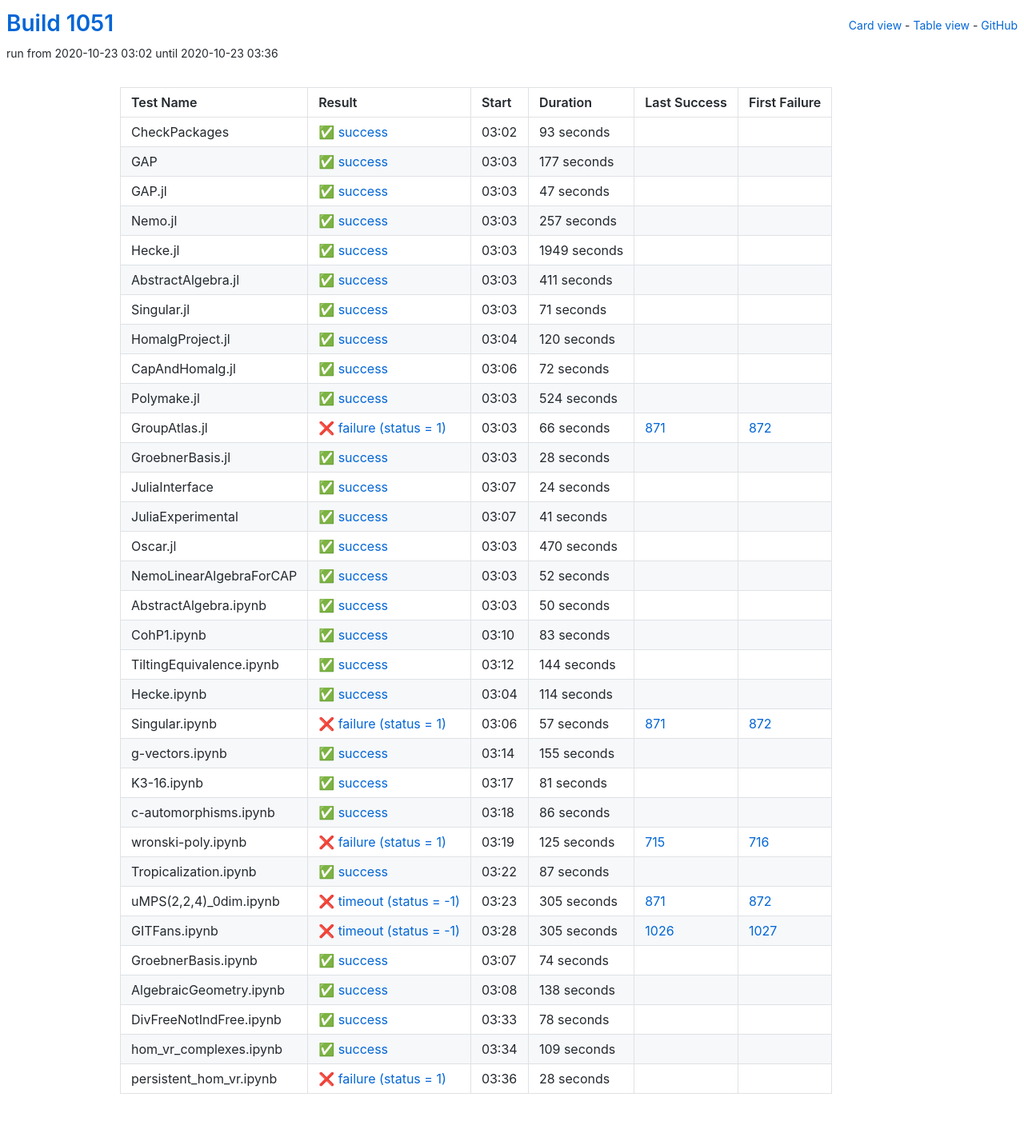
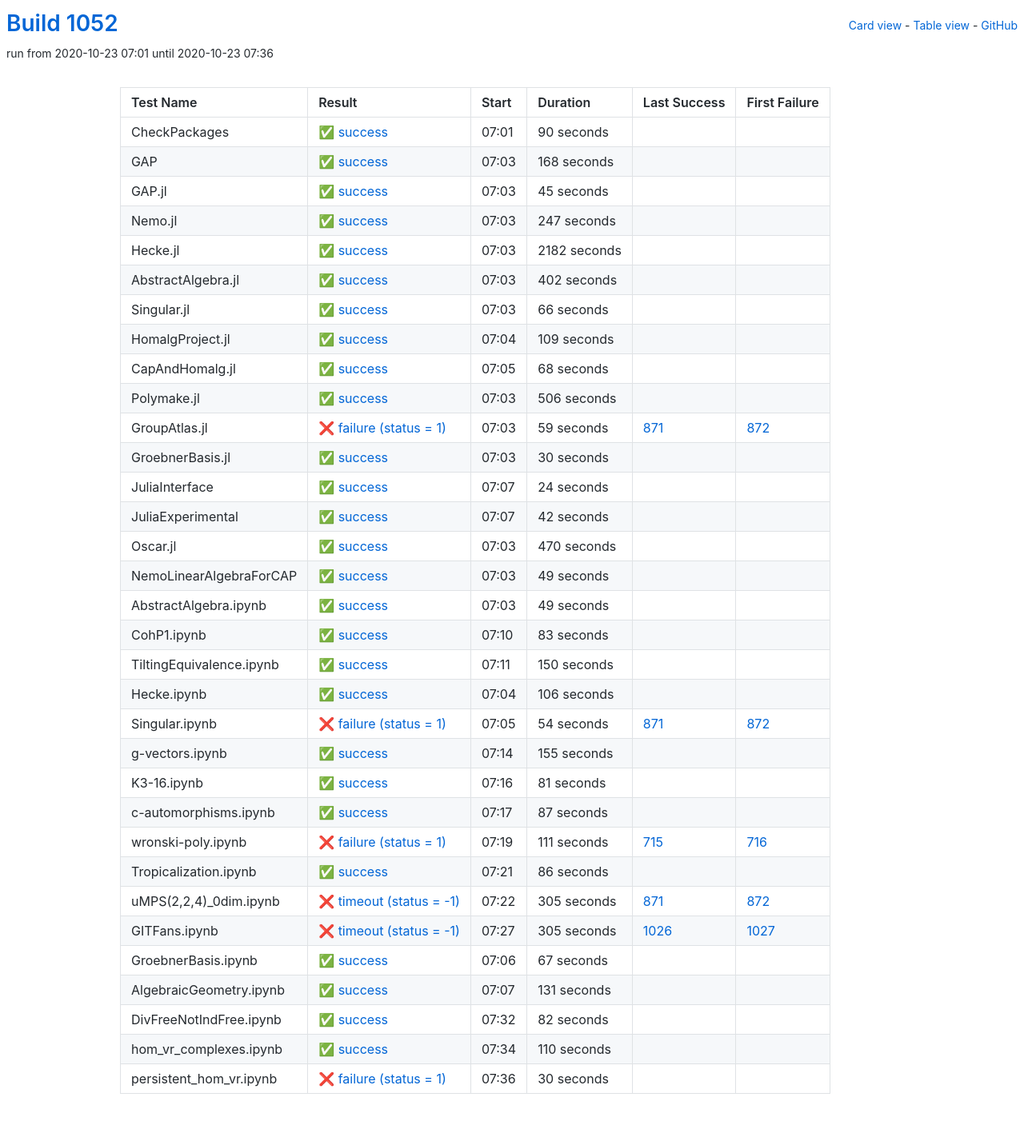
Before and after one commit to oscar-system/oscar-ci-status-stable, a Jekyll site: the page built from table.html, in a window 1280 px wide. Shown: the whole page at 80% size. Built offline with Jekyll 4.4.1, drawn with Linux system fonts in a browser that asks for light colours.

Commit message:
Build #1052

```diff
--- a/_data/ci.yml
+++ b/_data/ci.yml
@@ -1,6 +1,6 @@
 ---
-build: 1051
-build_url: https://oscarci.mathematik.uni-kl.de/job/oscar-stable/1051/
+build: 1052
+build_url: https://oscarci.mathematik.uni-kl.de/job/oscar-stable/1052/
 job: oscar-stable
 organization: oscar-system
 repo: oscar-ci-status-stable
@@ -8,152 +8,152 @@ repourl: https://github.com/oscar-system/oscar-ci-status-stable
 tests:
 - name: CheckPackages
   id: checkpackages
-  log: https://oscarci.mathematik.uni-kl.de/job/oscar-stable/1051/artifact/logs/build-1051/CheckPackages.log
-  start: 2020-10-23 03:02
+  log: https://oscarci.mathematik.uni-kl.de/job/oscar-stable/1052/artifact/logs/build-1052/CheckPackages.log
+  start: 2020-10-23 07:01
   success: true
   exitcode: 0
   status: success
-  duration: 93
+  duration: 90
   last_success: false
   last_success_url:
   first_failure: false
   first_failure_url:
 - name: GAP
   id: gap
-  log: https://oscarci.mathematik.uni-kl.de/job/oscar-stable/1051/artifact/logs/build-1051/GAP.log
-  start: 2020-10-23 03:03
+  log: https://oscarci.mathematik.uni-kl.de/job/oscar-stable/1052/artifact/logs/build-1052/GAP.log
+  start: 2020-10-23 07:03
   success: true
   exitcode: 0
   status: success
-  duration: 177
+  duration: 168
   last_success: false
   last_success_url:
   first_failure: false
   first_failure_url:
 - name: GAP.jl
   id: gap-jl
-  log: https://oscarci.mathematik.uni-kl.de/job/oscar-stable/1051/artifact/logs/build-1051/GAP.jl.log
-  start: 2020-10-23 03:03
+  log: https://oscarci.mathematik.uni-kl.de/job/oscar-stable/1052/artifact/logs/build-1052/GAP.jl.log
+  start: 2020-10-23 07:03
   success: true
   exitcode: 0
   status: success
-  duration: 47
+  duration: 45
   last_success: false
   last_success_url:
   first_failure: false
   first_failure_url:
 - name: Nemo.jl
   id: nemo-jl
-  log: https://oscarci.mathematik.uni-kl.de/job/oscar-stable/1051/artifact/logs/build-1051/Nemo.jl.log
-  start: 2020-10-23 03:03
+  log: https://oscarci.mathematik.uni-kl.de/job/oscar-stable/1052/artifact/logs/build-1052/Nemo.jl.log
+  start: 2020-10-23 07:03
   success: true
   exitcode: 0
   status: success
-  duration: 257
+  duration: 247
   last_success: false
   last_success_url:
   first_failure: false
   first_failure_url:
 - name: Hecke.jl
   id: hecke-jl
-  log: https://oscarci.mathematik.uni-kl.de/job/oscar-stable/1051/artifact/logs/build-1051/Hecke.jl.log
-  start: 2020-10-23 03:03
+  log: https://oscarci.mathematik.uni-kl.de/job/oscar-stable/1052/artifact/logs/build-1052/Hecke.jl.log
+  start: 2020-10-23 07:03
   success: true
   exitcode: 0
   status: success
-  duration: 1949
+  duration: 2182
   last_success: false
   last_success_url:
   first_failure: false
   first_failure_url:
 - name: AbstractAlgebra.jl
   id: abstractalgebra-jl
-  log: https://oscarci.mathematik.uni-kl.de/job/oscar-stable/1051/artifact/logs/build-1051/AbstractAlgebra.jl.log
-  start: 2020-10-23 03:03
+  log: https://oscarci.mathematik.uni-kl.de/job/oscar-stable/1052/artifact/logs/build-1052/AbstractAlgebra.jl.log
+  start: 2020-10-23 07:03
   success: true
   exitcode: 0
   status: success
-  duration: 411
+  duration: 402
   last_success: false
   last_success_url:
   first_failure: false
   first_failure_url:
 - name: Singular.jl
   id: singular-jl
-  log: https://oscarci.mathematik.uni-kl.de/job/oscar-stable/1051/artifact/logs/build-1051/Singular.jl.log
-  start: 2020-10-23 03:03
+  log: https://oscarci.mathematik.uni-kl.de/job/oscar-stable/1052/artifact/logs/build-1052/Singular.jl.log
+  start: 2020-10-23 07:03
   success: true
   exitcode: 0
   status: success
-  duration: 71
+  duration: 66
   last_success: false
   last_success_url:
   first_failure: false
   first_failure_url:
 - name: HomalgProject.jl
   id: homalgproject-jl
-  log: https://oscarci.mathematik.uni-kl.de/job/oscar-stable/1051/artifact/logs/build-1051/HomalgProject.jl.log
-  start: 2020-10-23 03:04
+  log: https://oscarci.mathematik.uni-kl.de/job/oscar-stable/1052/artifact/logs/build-1052/HomalgProject.jl.log
+  start: 2020-10-23 07:04
   success: true
   exitcode: 0
   status: success
-  duration: 120
+  duration: 109
   last_success: false
   last_success_url:
   first_failure: false
   first_failure_url:
 - name: CapAndHomalg.jl
   id: capandhomalg-jl
-  log: https://oscarci.mathematik.uni-kl.de/job/oscar-stable/1051/artifact/logs/build-1051/CapAndHomalg.jl.log
-  start: 2020-10-23 03:06
+  log: https://oscarci.mathematik.uni-kl.de/job/oscar-stable/1052/artifact/logs/build-1052/CapAndHomalg.jl.log
+  start: 2020-10-23 07:05
   success: true
   exitcode: 0
   status: success
-  duration: 72
+  duration: 68
   last_success: false
   last_success_url:
   first_failure: false
   first_failure_url:
 - name: Polymake.jl
   id: polymake-jl
-  log: https://oscarci.mathematik.uni-kl.de/job/oscar-stable/1051/artifact/logs/build-1051/Polymake.jl.log
-  start: 2020-10-23 03:03
+  log: https://oscarci.mathematik.uni-kl.de/job/oscar-stable/1052/artifact/logs/build-1052/Polymake.jl.log
+  start: 2020-10-23 07:03
   success: true
   exitcode: 0
   status: success
-  duration: 524
+  duration: 506
   last_success: false
   last_success_url:
   first_failure: false
   first_failure_url:
 - name: GroupAtlas.jl
   id: groupatlas-jl
-  log: https://oscarci.mathematik.uni-kl.de/job/oscar-stable/1051/artifact/logs/build-1051/GroupAtlas.jl.log
-  start: 2020-10-23 03:03
+  log: https://oscarci.mathematik.uni-kl.de/job/oscar-stable/1052/artifact/logs/build-1052/GroupAtlas.jl.log
+  start: 2020-10-23 07:03
   success: false
   exitcode: 1
   status: failure
-  duration: 66
+  duration: 59
   last_success: 871
   last_success_url: https://oscarci.mathematik.uni-kl.de/job/oscar-stable/871/
   first_failure: 872
   first_failure_url: https://oscarci.mathematik.uni-kl.de/job/oscar-stable/872/
 - name: GroebnerBasis.jl
   id: groebnerbasis-jl
-  log: https://oscarci.mathematik.uni-kl.de/job/oscar-stable/1051/artifact/logs/build-1051/GroebnerBasis.jl.log
-  start: 2020-10-23 03:03
+  log: https://oscarci.mathematik.uni-kl.de/job/oscar-stable/1052/artifact/logs/build-1052/GroebnerBasis.jl.log
+  start: 2020-10-23 07:03
   success: true
   exitcode: 0
   status: success
-  duration: 28
+  duration: 30
   last_success: false
   last_success_url:
   first_failure: false
   first_failure_url:
 - name: JuliaInterface
   id: juliainterface
-  log: https://oscarci.mathematik.uni-kl.de/job/oscar-stable/1051/artifact/logs/build-1051/JuliaInterface.log
-  start: 2020-10-23 03:07
+  log: https://oscarci.mathematik.uni-kl.de/job/oscar-stable/1052/artifact/logs/build-1052/JuliaInterface.log
+  start: 2020-10-23 07:07
   success: true
   exitcode: 0
   status: success
@@ -164,20 +164,20 @@ tests:
   first_failure_url:
 - name: JuliaExperimental
   id: juliaexperimental
-  log: https://oscarci.mathematik.uni-kl.de/job/oscar-stable/1051/artifact/logs/build-1051/JuliaExperimental.log
-  start: 2020-10-23 03:07
+  log: https://oscarci.mathematik.uni-kl.de/job/oscar-stable/1052/artifact/logs/build-1052/JuliaExperimental.log
+  start: 2020-10-23 07:07
   success: true
   exitcode: 0
   status: success
-  duration: 41
+  duration: 42
   last_success: false
   last_success_url:
   first_failure: false
   first_failure_url:
 - name: Oscar.jl
   id: oscar-jl
-  log: https://oscarci.mathematik.uni-kl.de/job/oscar-stable/1051/artifact/logs/build-1051/Oscar.jl.log
-  start: 2020-10-23 03:03
+  log: https://oscarci.mathematik.uni-kl.de/job/oscar-stable/1052/artifact/logs/build-1052/Oscar.jl.log
+  start: 2020-10-23 07:03
   success: true
   exitcode: 0
   status: success
@@ -188,32 +188,32 @@ tests:
   first_failure_url:
 - name: NemoLinearAlgebraForCAP
   id: nemolinearalgebraforcap
-  log: https://oscarci.mathematik.uni-kl.de/job/oscar-stable/1051/artifact/logs/build-1051/NemoLinearAlgebraForCAP.log
-  start: 2020-10-23 03:03
+  log: https://oscarci.mathematik.uni-kl.de/job/oscar-stable/1052/artifact/logs/build-1052/NemoLinearAlgebraForCAP.log
+  start: 2020-10-23 07:03
   success: true
   exitcode: 0
   status: success
-  duration: 52
+  duration: 49
   last_success: false
   last_success_url:
   first_failure: false
   first_failure_url:
 - name: AbstractAlgebra.ipynb
   id: abstractalgebra-ipynb
-  log: https://oscarci.mathematik.uni-kl.de/job/oscar-stable/1051/artifact/logs/build-1051/AbstractAlgebra.ipynb.log
-  start: 2020-10-23 03:03
+  log: https://oscarci.mathematik.uni-kl.de/job/oscar-stable/1052/artifact/logs/build-1052/AbstractAlgebra.ipynb.log
+  start: 2020-10-23 07:03
   success: true
   exitcode: 0
   status: success
-  duration: 50
+  duration: 49
   last_success: false
   last_success_url:
   first_failure: false
   first_failure_url:
 - name: CohP1.ipynb
   id: cohp1-ipynb
-  log: https://oscarci.mathematik.uni-kl.de/job/oscar-stable/1051/artifact/logs/build-1051/CohP1.ipynb.log
-  start: 2020-10-23 03:10
+  log: https://oscarci.mathematik.uni-kl.de/job/oscar-stable/1052/artifact/logs/build-1052/CohP1.ipynb.log
+  start: 2020-10-23 07:10
   success: true
   exitcode: 0
   status: success
@@ -224,44 +224,44 @@ tests:
   first_failure_url:
 - name: TiltingEquivalence.ipynb
   id: tiltingequivalence-ipynb
-  log: https://oscarci.mathematik.uni-kl.de/job/oscar-stable/1051/artifact/logs/build-1051/TiltingEquivalence.ipynb.log
-  start: 2020-10-23 03:12
+  log: https://oscarci.mathematik.uni-kl.de/job/oscar-stable/1052/artifact/logs/build-1052/TiltingEquivalence.ipynb.log
+  start: 2020-10-23 07:11
   success: true
   exitcode: 0
   status: success
-  duration: 144
+  duration: 150
   last_success: false
   last_success_url:
   first_failure: false
   first_failure_url:
 - name: Hecke.ipynb
   id: hecke-ipynb
-  log: https://oscarci.mathematik.uni-kl.de/job/oscar-stable/1051/artifact/logs/build-1051/Hecke.ipynb.log
-  start: 2020-10-23 03:04
+  log: https://oscarci.mathematik.uni-kl.de/job/oscar-stable/1052/artifact/logs/build-1052/Hecke.ipynb.log
+  start: 2020-10-23 07:04
   success: true
   exitcode: 0
   status: success
-  duration: 114
+  duration: 106
   last_success: false
   last_success_url:
   first_failure: false
   first_failure_url:
 - name: Singular.ipynb
   id: singular-ipynb
-  log: https://oscarci.mathematik.uni-kl.de/job/oscar-stable/1051/artifact/logs/build-1051/Singular.ipynb.log
-  start: 2020-10-23 03:06
+  log: https://oscarci.mathematik.uni-kl.de/job/oscar-stable/1052/artifact/logs/build-1052/Singular.ipynb.log
+  start: 2020-10-23 07:05
   success: false
   exitcode: 1
   status: failure
-  duration: 57
+  duration: 54
   last_success: 871
   last_success_url: https://oscarci.mathematik.uni-kl.de/job/oscar-stable/871/
   first_failure: 872
   first_failure_url: https://oscarci.mathematik.uni-kl.de/job/oscar-stable/872/
 - name: g-vectors.ipynb
   id: g-vectors-ipynb
-  log: https://oscarci.mathematik.uni-kl.de/job/oscar-stable/1051/artifact/logs/build-1051/g-vectors.ipynb.log
-  start: 2020-10-23 03:14
+  log: https://oscarci.mathematik.uni-kl.de/job/oscar-stable/1052/artifact/logs/build-1052/g-vectors.ipynb.log
+  start: 2020-10-23 07:14
   success: true
   exitcode: 0
   status: success
@@ -272,8 +272,8 @@ tests:
   first_failure_url:
 - name: K3-16.ipynb
   id: k3-16-ipynb
-  log: https://oscarci.mathematik.uni-kl.de/job/oscar-stable/1051/artifact/logs/build-1051/K3-16.ipynb.log
-  start: 2020-10-23 03:17
+  log: https://oscarci.mathematik.uni-kl.de/job/oscar-stable/1052/artifact/logs/build-1052/K3-16.ipynb.log
+  start: 2020-10-23 07:16
   success: true
   exitcode: 0
   status: success
@@ -284,8 +284,32 @@ tests:
   first_failure_url:
 - name: c-automorphisms.ipynb
   id: c-automorphisms-ipynb
-  log: https://oscarci.mathematik.uni-kl.de/job/oscar-stable/1051/artifact/logs/build-1051/c-automorphisms.ipynb.log
-  start: 2020-10-23 03:18
+  log: https://oscarci.mathematik.uni-kl.de/job/oscar-stable/1052/artifact/logs/build-1052/c-automorphisms.ipynb.log
+  start: 2020-10-23 07:17
+  success: true
+  exitcode: 0
+  status: success
+  duration: 87
+  last_success: false
+  last_success_url:
+  first_failure: false
+  first_failure_url:
+- name: wronski-poly.ipynb
+  id: wronski-poly-ipynb
+  log: https://oscarci.mathematik.uni-kl.de/job/oscar-stable/1052/artifact/logs/build-1052/wronski-poly.ipynb.log
+  start: 2020-10-23 07:19
+  success: false
+  exitcode: 1
+  status: failure
+  duration: 111
+  last_success: 715
+  last_success_url: https://oscarci.mathematik.uni-kl.de/job/oscar-stable/715/
+  first_failure: 716
+  first_failure_url: https://oscarci.mathematik.uni-kl.de/job/oscar-stable/716/
+- name: Tropicalization.ipynb
+  id: tropicalization-ipynb
+  log: https://oscarci.mathematik.uni-kl.de/job/oscar-stable/1052/artifact/logs/build-1052/Tropicalization.ipynb.log
+  start: 2020-10-23 07:21
   success: true
   exitcode: 0
   status: success
@@ -294,34 +318,10 @@ tests:
   last_success_url:
   first_failure: false
   first_failure_url:
-- name: wronski-poly.ipynb
-  id: wronski-poly-ipynb
-  log: https://oscarci.mathematik.uni-kl.de/job/oscar-stable/1051/artifact/logs/build-1051/wronski-poly.ipynb.log
-  start: 2020-10-23 03:19
-  success: false
-  exitcode: 1
-  status: failure
-  duration: 125
-  last_success: 715
-  last_success_url: https://oscarci.mathematik.uni-kl.de/job/oscar-stable/715/
-  first_failure: 716
-  first_failure_url: https://oscarci.mathematik.uni-kl.de/job/oscar-stable/716/
-- name: Tropicalization.ipynb
-  id: tropicalization-ipynb
-  log: https://oscarci.mathematik.uni-kl.de/job/oscar-stable/1051/artifact/logs/build-1051/Tropicalization.ipynb.log
-  start: 2020-10-23 03:22
-  success: true
-  exitcode: 0
-  status: success
-  duration: 87
-  last_success: false
-  last_success_url:
-  first_failure: false
-  first_failure_url:
 - name: uMPS(2,2,4)_0dim.ipynb
   id: umps-2-2-4-0dim-ipynb
-  log: https://oscarci.mathematik.uni-kl.de/job/oscar-stable/1051/artifact/logs/build-1051/uMPS-2-2-4-_0dim.ipynb.log
-  start: 2020-10-23 03:23
+  log: https://oscarci.mathematik.uni-kl.de/job/oscar-stable/1052/artifact/logs/build-1052/uMPS-2-2-4-_0dim.ipynb.log
+  start: 2020-10-23 07:22
   success: false
   exitcode: -1
   status: timeout
@@ -332,8 +332,8 @@ tests:
   first_failure_url: https://oscarci.mathematik.uni-kl.de/job/oscar-stable/872/
 - name: GITFans.ipynb
   id: gitfans-ipynb
-  log: https://oscarci.mathematik.uni-kl.de/job/oscar-stable/1051/artifact/logs/build-1051/GITFans.ipynb.log
-  start: 2020-10-23 03:28
+  log: https://oscarci.mathematik.uni-kl.de/job/oscar-stable/1052/artifact/logs/build-1052/GITFans.ipynb.log
+  start: 2020-10-23 07:27
   success: false
   exitcode: -1
   status: timeout
@@ -344,60 +344,60 @@ tests:
   first_failure_url: https://oscarci.mathematik.uni-kl.de/job/oscar-stable/1027/
 - name: GroebnerBasis.ipynb
   id: groebnerbasis-ipynb
-  log: https://oscarci.mathematik.uni-kl.de/job/oscar-stable/1051/artifact/logs/build-1051/GroebnerBasis.ipynb.log
-  start: 2020-10-23 03:07
+  log: https://oscarci.mathematik.uni-kl.de/job/oscar-stable/1052/artifact/logs/build-1052/GroebnerBasis.ipynb.log
+  start: 2020-10-23 07:06
   success: true
   exitcode: 0
   status: success
-  duration: 74
+  duration: 67
   last_success: false
   last_success_url:
   first_failure: false
   first_failure_url:
 - name: AlgebraicGeometry.ipynb
   id: algebraicgeometry-ipynb
-  log: https://oscarci.mathematik.uni-kl.de/job/oscar-stable/1051/artifact/logs/build-1051/AlgebraicGeometry.ipynb.log
-  start: 2020-10-23 03:08
+  log: https://oscarci.mathematik.uni-kl.de/job/oscar-stable/1052/artifact/logs/build-1052/AlgebraicGeometry.ipynb.log
+  start: 2020-10-23 07:07
   success: true
   exitcode: 0
   status: success
-  duration: 138
+  duration: 131
   last_success: false
   last_success_url:
   first_failure: false
   first_failure_url:
 - name: DivFreeNotIndFree.ipynb
   id: divfreenotindfree-ipynb
-  log: https://oscarci.mathematik.uni-kl.de/job/oscar-stable/1051/artifact/logs/build-1051/DivFreeNotIndFree.ipynb.log
-  start: 2020-10-23 03:33
+  log: https://oscarci.mathematik.uni-kl.de/job/oscar-stable/1052/artifact/logs/build-1052/DivFreeNotIndFree.ipynb.log
+  start: 2020-10-23 07:32
   success: true
   exitcode: 0
   status: success
-  duration: 78
+  duration: 82
   last_success: false
   last_success_url:
   first_failure: false
   first_failure_url:
 - name: hom_vr_complexes.ipynb
   id: hom-vr-complexes-ipynb
-  log: https://oscarci.mathematik.uni-kl.de/job/oscar-stable/1051/artifact/logs/build-1051/hom_vr_complexes.ipynb.log
-  start: 2020-10-23 03:34
+  log: https://oscarci.mathematik.uni-kl.de/job/oscar-stable/1052/artifact/logs/build-1052/hom_vr_complexes.ipynb.log
+  start: 2020-10-23 07:34
   success: true
   exitcode: 0
   status: success
-  duration: 109
+  duration: 110
   last_success: false
   last_success_url:
   first_failure: false
   first_failure_url:
 - name: persistent_hom_vr.ipynb
   id: persistent-hom-vr-ipynb
-  log: https://oscarci.mathematik.uni-kl.de/job/oscar-stable/1051/artifact/logs/build-1051/persistent_hom_vr.ipynb.log
-  start: 2020-10-23 03:36
+  log: https://oscarci.mathematik.uni-kl.de/job/oscar-stable/1052/artifact/logs/build-1052/persistent_hom_vr.ipynb.log
+  start: 2020-10-23 07:36
   success: false
   exitcode: 1
   status: failure
-  duration: 28
+  duration: 30
   last_success: false
   last_success_url:
   first_failure: false
```
Also changed, not shown: README.md.
